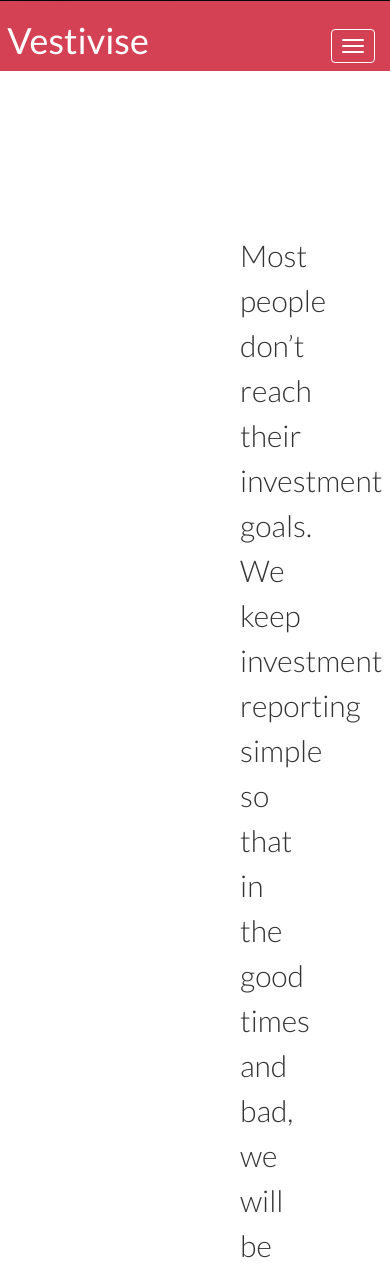
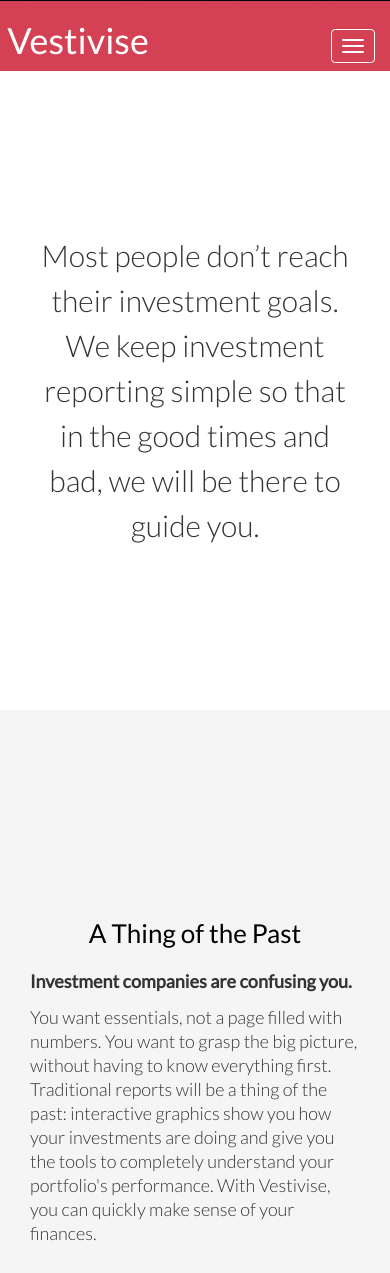
Before and after one commit to Vestivise/Vestivise_Marketing, a Django app: template templates/index.html in a window 390 px wide. Shown: the part 843-2116 px from the top of the page. Run offline with Django 3.2, Linux system fonts and the light colour scheme; the template is opened without the code that fills it, so the values that code supplies are empty; some libraries are stand-ins or nearby versions.

Commit message:
verified site's mobile support

```diff
--- a/templates/index.html
+++ b/templates/index.html
@@ -72,7 +72,7 @@
       </div>
     </div><!--/#main-nav-->
     <section id="slug">
-       <h2  align="center" style="margin: 30% 8em 30% 8em; font-weight: 300; letter-spacing: 120%; line-height: 1.5em;">Most people don’t reach their investment goals. We keep investment reporting simple so that in the good times and bad, we will be there to guide you.</h2>
+       <h2  align="center" style="margin: 30% 10% 30% 10%; font-weight: 300; letter-spacing: 120%; line-height: 1.5em;">Most people don’t reach their investment goals. We keep investment reporting simple so that in the good times and bad, we will be there to guide you.</h2>
   </section><!--/#blog-->
    <section id="past" style="background:rgba(245,245,245,1.00)">
     <div class="container">
```
